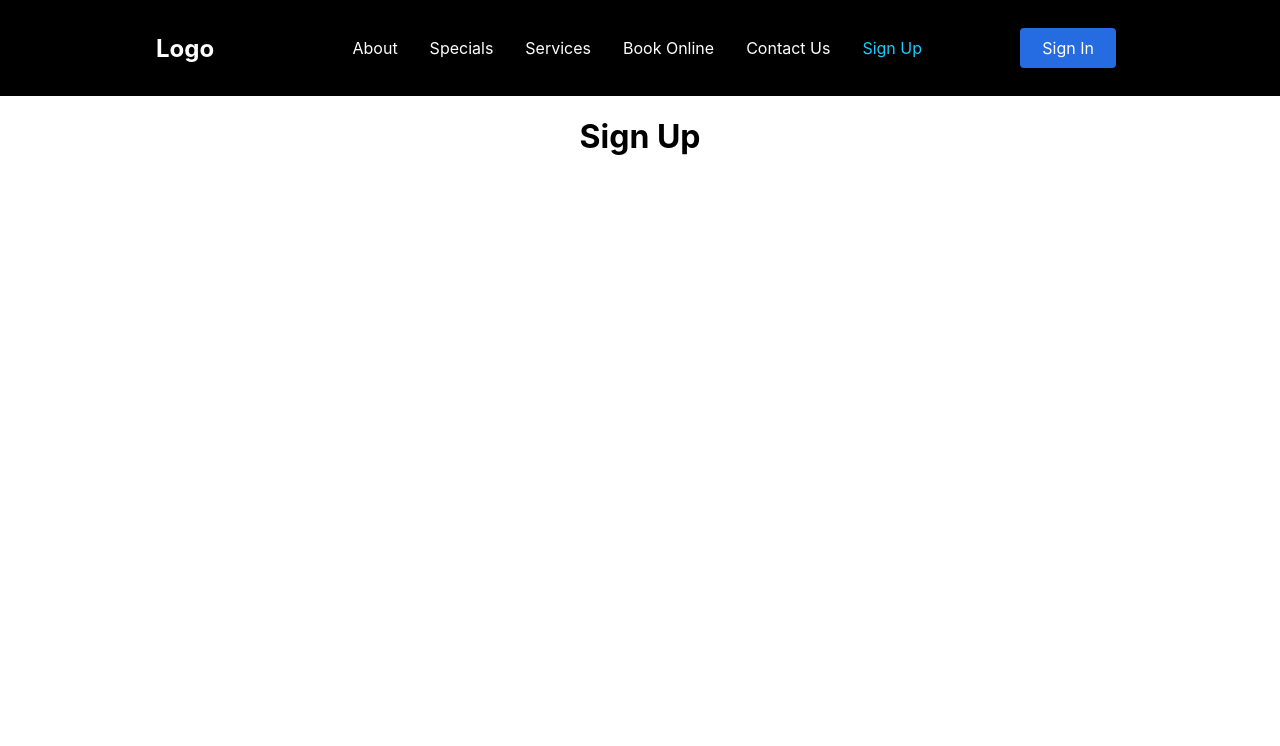
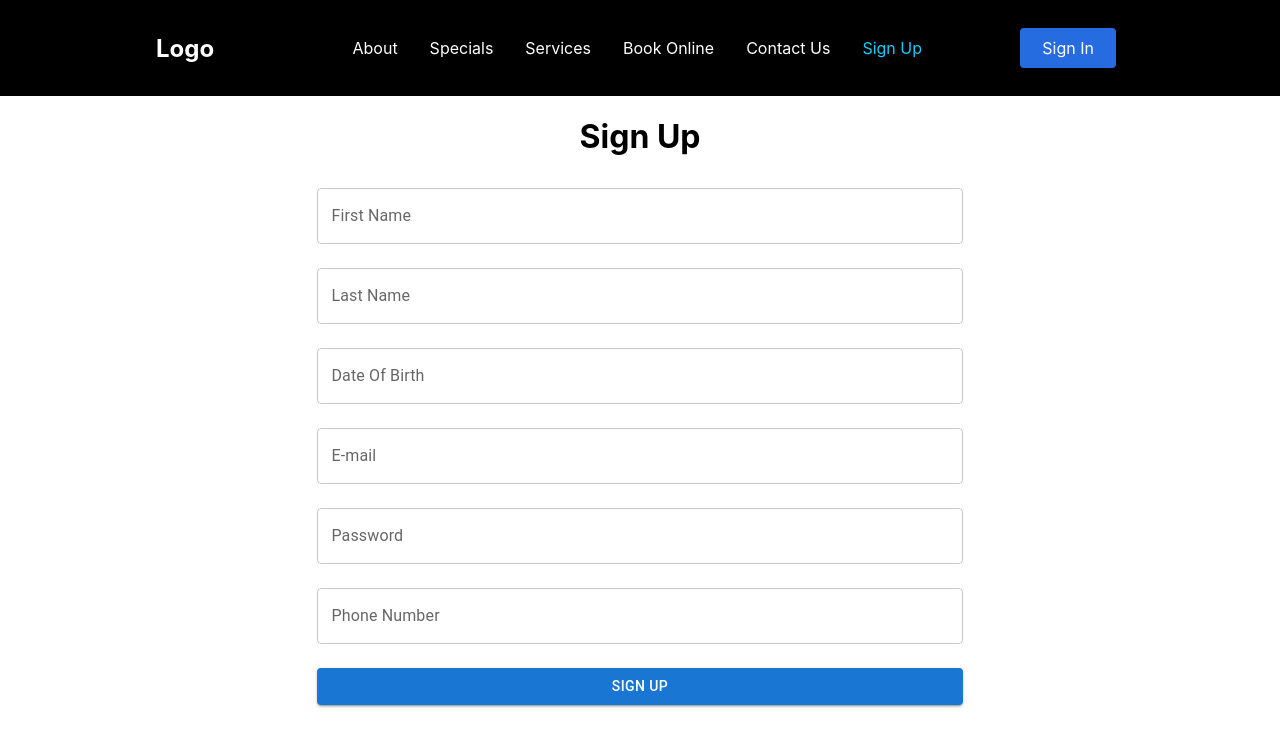
Before and after one commit to eidde606/Angels-Precious, a React (Vite) app: page /sign-up in a window 1280 px wide. Shown: the top 746 px of the page. Built offline with nearby package versions, Linux system fonts and the light colour scheme.

Commit message:
added basic form

```diff
--- a/package.json
+++ b/package.json
@@ -15,6 +15,7 @@
         "react": "^17.0.2",
         "react-bootstrap": "^2.1.0",
         "react-dom": "^17.0.2",
+        "react-hook-form": "^7.22.5",
         "react-icons": "^4.3.1",
         "react-router-dom": "^6.2.1",
         "styled-components": "^5.3.3"
--- a/src/App.jsx
+++ b/src/App.jsx
@@ -8,8 +8,8 @@ import Specials from "./pages/Specials";
 import Services from "./pages/Services";
 import BookOnline from "./pages/BookOnline";
 import ContactUs from "./pages/ContactUs";
-import SignIn from "./pages/SignUp";
-import SignUp from "./pages/SignIn";
+import SignIn from "./pages/SignIn";
+import SignUp from "./pages/SignUp";
 
 function App() {
   return (
--- a/src/Components/Appbar.jsx
+++ b/src/Components/Appbar.jsx
@@ -17,22 +17,22 @@ const Appbar = () => {
         </NavLink>
         <Bars />
         <NavMenu>
-          <NavLink to="/about" activeStyle>
+          <NavLink to="/about" activestyle>
             About
           </NavLink>
-          <NavLink to="/specials" activeStyle>
+          <NavLink to="/specials" activestyle>
             Specials
           </NavLink>
-          <NavLink to="/services" activeStyle>
+          <NavLink to="/services" activestyle>
             Services
           </NavLink>
-          <NavLink to="/book-online" activeStyle>
+          <NavLink to="/book-online" activestyle>
             Book Online
           </NavLink>
-          <NavLink to="/contact-us" activeStyle>
+          <NavLink to="/contact-us" activestyle>
             Contact Us
           </NavLink>
-          <NavLink to="/sign-up" activeStyle>
+          <NavLink to="/sign-up" activestyle>
             Sign Up
           </NavLink>
         </NavMenu>
--- a/src/pages/SignIn.jsx
+++ b/src/pages/SignIn.jsx
@@ -1,11 +1,11 @@
 import React from "react";
 
-const SignUp = () => {
+const SignIn = () => {
   return (
     <div>
-      <h1>Sign Up</h1>
+      <h1>Sign In</h1>
     </div>
   );
 };
 
-export default SignUp;
+export default SignIn;
--- /dev/null
+++ b/src/pages/SignUp.css
@@ -0,0 +1,5 @@
+.formContainer {
+  display: flex;
+  flex-direction: column;
+  margin: 2rem 20%;
+}
--- a/src/pages/SignUp.jsx
+++ b/src/pages/SignUp.jsx
@@ -1,11 +1,77 @@
-import React from "react";
+import React, { useState } from "react";
+import { TextField, Typography, Button } from "@mui/material";
+import "./SignUp.css";
 
-const SignIn = () => {
+const SignUp = () => {
+  const defaultValues = {
+    firstName: "",
+    lastName: "",
+    dateOfBirth: "",
+    email: "",
+    password: "",
+    phoneNum: "",
+  };
+
+  const [formData, setFormData] = useState(defaultValues);
+
+  const buttonStyle = {
+    marginBottom: "1.5rem",
+  };
+  const onSubmit = () => console.log(formData);
+
   return (
     <div>
-      <h1>Sign In</h1>
+      <h1>Sign Up</h1>
+      <div></div>
+      <form className="formContainer">
+        <TextField
+          style={buttonStyle}
+          label="First Name"
+          onChange={(evt) =>
+            setFormData(formData, (formData.firstName = evt.target.value))
+          }
+        />
+        <TextField
+          style={buttonStyle}
+          label="Last Name"
+          onChange={(evt) =>
+            setFormData(formData, (formData.lastName = evt.target.value))
+          }
+        />
+        <TextField
+          style={buttonStyle}
+          label="Date Of Birth"
+          onChange={(evt) =>
+            setFormData(formData, (formData.dateOfBirth = evt.target.value))
+          }
+        />
+        <TextField
+          style={buttonStyle}
+          label="E-mail"
+          onChange={(evt) =>
+            setFormData(formData, (formData.email = evt.target.value))
+          }
+        />
+        <TextField
+          style={buttonStyle}
+          label="Password"
+          onChange={(evt) =>
+            setFormData(formData, (formData.password = evt.target.value))
+          }
+        />
+        <TextField
+          style={buttonStyle}
+          label="Phone Number"
+          onChange={(evt) =>
+            setFormData(formData, (formData.phoneNum = evt.target.value))
+          }
+        />
+        <Button variant="contained" onClick={onSubmit}>
+          Sign Up{" "}
+        </Button>
+      </form>
     </div>
   );
 };
 
-export default SignIn;
+export default SignUp;
```
Also changed, not shown: 1 other file (tests, documents, lock files or other folders).
